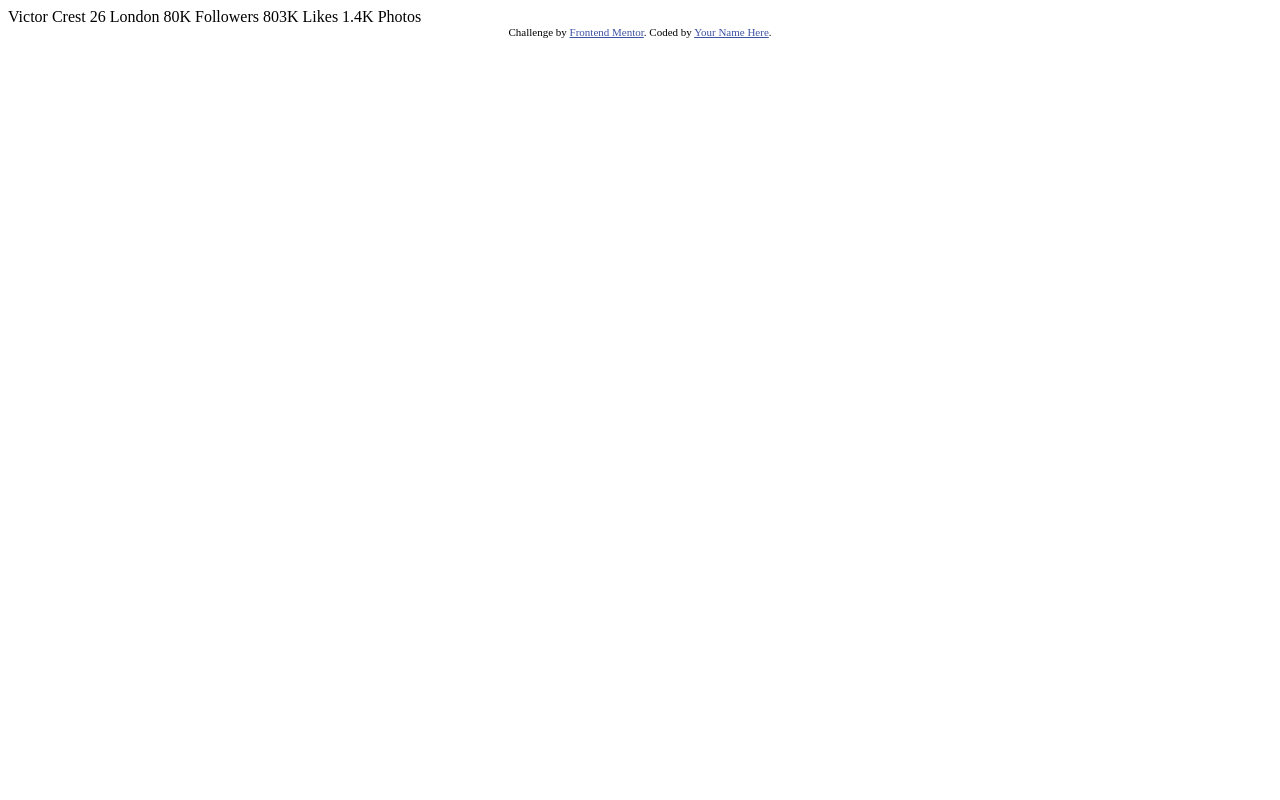
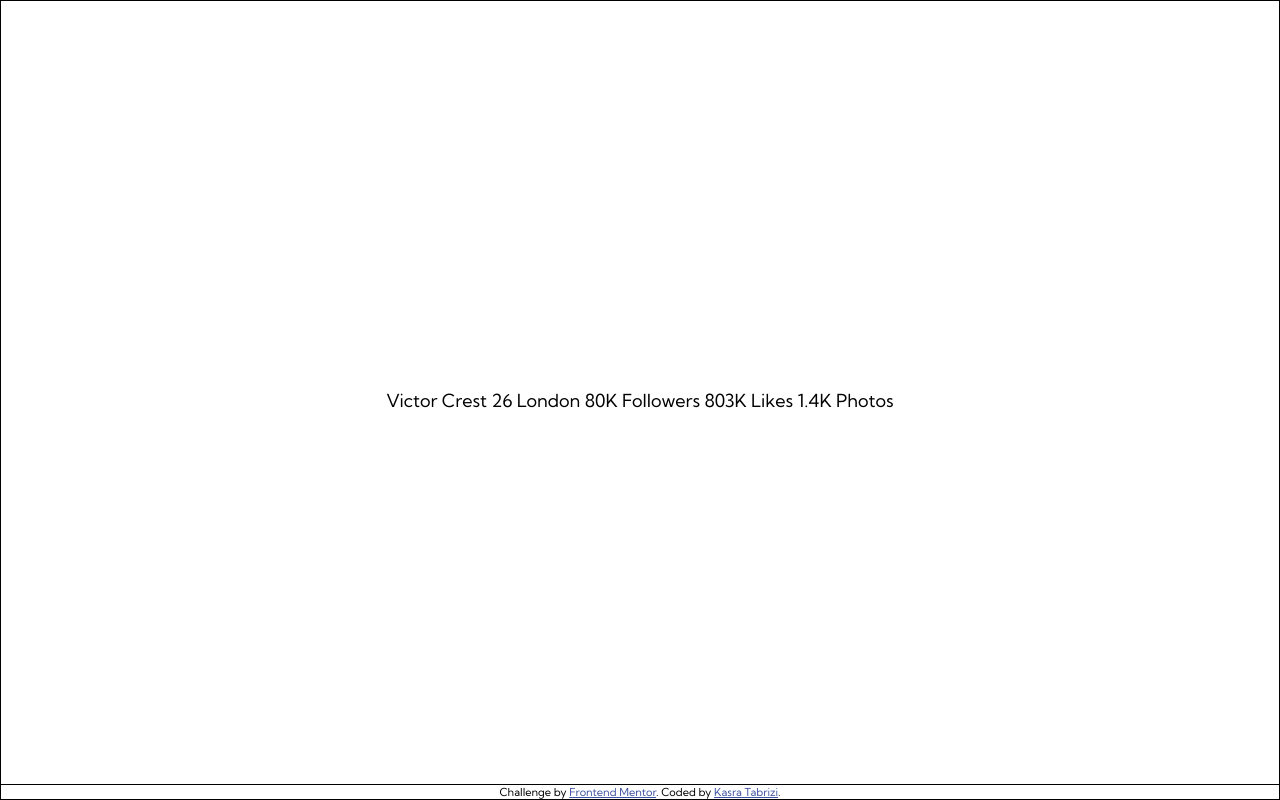
Before and after one commit to KasraTabrizi/profile-card-component, a plain HTML site: page index.html in a window 1280 px wide. Drawn offline with Linux system fonts and the light colour scheme.

Commit message:
basic style

```diff
--- a/index.html
+++ b/index.html
@@ -1,20 +1,22 @@
 <!DOCTYPE html>
 <html lang="en">
+
 <head>
   <meta charset="UTF-8">
-  <meta name="viewport" content="width=device-width, initial-scale=1.0"> <!-- displays site properly based on user's device -->
+  <meta name="viewport" content="width=device-width, initial-scale=1.0">
+  <!-- displays site properly based on user's device -->
+  <link rel="preconnect" href="https://fonts.googleapis.com">
+  <link rel="preconnect" href="https://fonts.gstatic.com" crossorigin>
+  <link href="https://fonts.googleapis.com/css2?family=Kumbh+Sans:wght@400;700&display=swap" rel="stylesheet">
+  <link rel="icon" type="image/png" sizes="32x32" href="./images/favicon-32x32.png">
+  <link rel="stylesheet" href="style.css">
+  <title>Profile card component</title>
 
-  <link rel="icon" type="image/png" sizes="32x32" href="./images/favicon-32x32.png">
+</head>
 
-  <title>Frontend Mentor | Profile card component</title>
+<body>
 
-  <!-- Feel free to remove these styles or customise in your own stylesheet 👍 -->
-  <style>
-    .attribution { font-size: 11px; text-align: center; }
-    .attribution a { color: hsl(228, 45%, 44%); }
-  </style>
-</head>
-<body>
+  <main>
     Victor Crest
     26
     London
@@ -27,9 +29,14 @@
 
     1.4K
     Photos
+  </main>
+
+  <footer>
     <div class="attribution">
       Challenge by <a href="https://www.frontendmentor.io?ref=challenge" target="_blank">Frontend Mentor</a>.
-    Coded by <a href="#">Your Name Here</a>.
+      Coded by <a href="#">Kasra Tabrizi</a>.
     </div>
+  </footer>
 </body>
+
 </html>
--- /dev/null
+++ b/style.css
@@ -0,0 +1,55 @@
+/* CSS BASIC RESET */
+*,
+*::before,
+*::after {
+  padding: 0;
+  margin: 0;
+  box-sizing: border-box;
+}
+
+/* DEFINE VARIABLES */
+:root {
+  --color-primary-dark-cyan: hsl(185, 75%, 39%);
+  --color-primary-dark-sat-blue: hsl(229, 23%, 23%);
+  --color-primary-dark-gray-blue: hsl(227, 10%, 46%);
+
+  --color-neutral-dark-gray: hsl(0, 0%, 59%);
+
+  --color-secondary-link: hsl(228, 45%, 44%);
+
+  /* TYPOGRAPHY */
+  --font-size-base: 18px;
+  --font-weight-400: 400;
+  --font-weight-700: 700;
+}
+
+html {
+  font-size: var(--font-size-base);
+  font-family: "Kumbh Sans", sans-serif;
+}
+
+/* MAIN */
+main {
+  border: 1px solid black;
+  height: 100vh;
+  display: flex;
+  justify-content: center;
+  align-items: center;
+}
+
+/* FOOTER */
+footer {
+  border: 1px solid black;
+  position: absolute;
+  bottom: 0;
+  width: 100%;
+}
+
+.attribution {
+  font-size: 0.611rem;
+  text-align: center;
+}
+
+.attribution a {
+  color: var(--color-secondary-link);
+}
```
Lines whose indentation alone changed are shown as unchanged.
